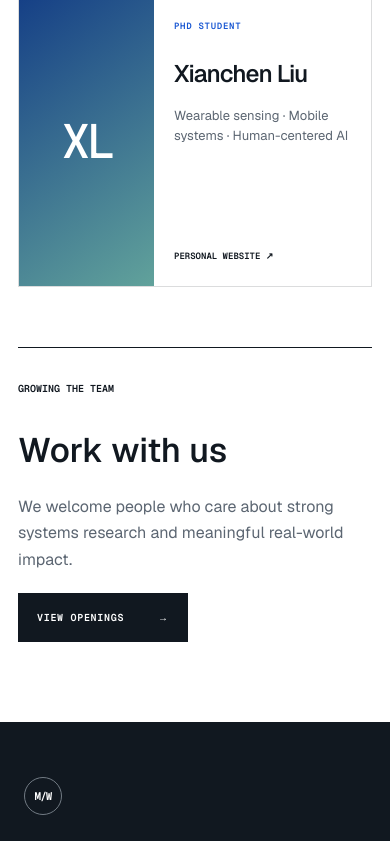
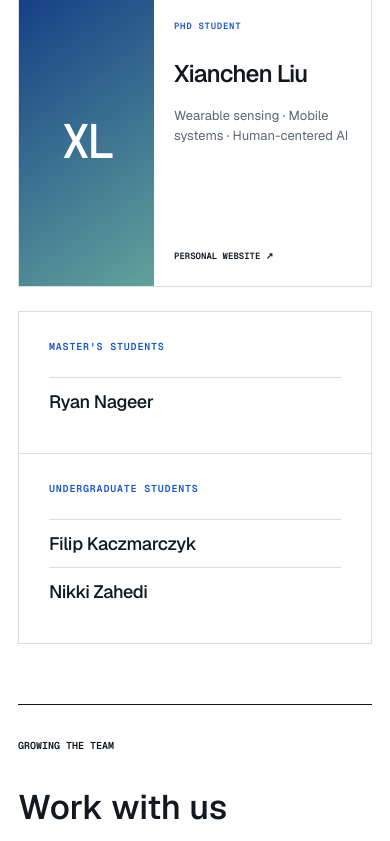
Before and after one commit to YangLiu-CS/mobile-wearable-systems-group, a Next.js app: page /people in a window 390 px wide. Shown: the part 1702-2543 px from the top of the page. Built offline with nearby package versions, Linux system fonts and the light colour scheme.

Commit message:
Add master's and undergraduate students

```diff
--- a/app/globals.css
+++ b/app/globals.css
@@ -174,6 +174,12 @@ nav a:hover::after { transform: scaleX(1); }
 .student-card h3 { margin: 0 0 14px; font-size: 24px; font-weight: 550; letter-spacing: -.035em; }
 .student-card span { color: var(--muted); font-size: 13px; line-height: 1.5; }
 .student-card b { margin-top: auto; padding-top: 22px; font: 600 9px var(--font-geist-mono); text-transform: uppercase; }
+.student-lists { display: grid; grid-template-columns: repeat(2, 1fr); margin-top: 24px; border: 1px solid var(--line); background: #fff; }
+.student-lists section { min-height: 160px; padding: 28px 30px; border-right: 1px solid var(--line); }
+.student-lists section:last-child { border-right: 0; }
+.student-lists h3 { margin: 0 0 24px; color: var(--blue); font: 600 10px var(--font-geist-mono); text-transform: uppercase; letter-spacing: .08em; }
+.student-lists ul { margin: 0; padding: 0; list-style: none; }
+.student-lists li { padding: 10px 0; border-top: 1px solid var(--line); font-size: 18px; font-weight: 520; letter-spacing: -.02em; }
 .team-note { margin-top: 60px; padding-top: 34px; border-top: 1px solid var(--ink); display: grid; grid-template-columns: 180px 1fr; }
 .team-note > span { font: 600 10px var(--font-geist-mono); text-transform: uppercase; }
 .team-note h2 { margin: 0 0 18px; font-size: 34px; font-weight: 540; }
@@ -271,6 +277,9 @@ nav a:hover::after { transform: scaleX(1); }
   .student-photo, .student-initial { min-height: 250px; }
   .student-card > div:last-child { padding: 24px 20px; }
   .student-card p { margin-bottom: 24px; }
+  .student-lists { grid-template-columns: 1fr; }
+  .student-lists section { min-height: 0; border-right: 0; border-bottom: 1px solid var(--line); }
+  .student-lists section:last-child { border-bottom: 0; }
   .team-note { grid-template-columns: 1fr; gap: 30px; }
   .news-page article { grid-template-columns: 1fr auto; gap: 12px; }
   .news-number { grid-column: 2; }
--- a/app/people/page.tsx
+++ b/app/people/page.tsx
@@ -7,7 +7,7 @@ const basePath = process.env.NEXT_PUBLIC_BASE_PATH ?? "";
 export default function PeoplePage() {
   return <><section className="page-hero page-width"><p className="section-label">People</p><h1>Meet the group.</h1><p>We are building a collaborative team around mobile systems, wearable sensing, and human-centered computing.</p></section>
     <section className="people-page page-width"><article className="director-card"><div className="director-photo"><img src={`${basePath}/yang-liu.jpg`} alt="Yang Liu" /></div><div className="director-info"><p className="section-label">Principal Investigator</p><h2>Yang Liu</h2><p className="role">Assistant Professor · Department of Computer Science<br />Florida State University</p><p>Yang&apos;s research sits at the intersection of wearable sensing, mobile computing, and artificial intelligence. Before joining FSU, he was a Senior Research Associate and Affiliated Lecturer at the University of Cambridge.</p><div className="profile-links"><a href="https://yangliu-cs.github.io/" target="_blank" rel="noreferrer">Personal website ↗</a><a href="https://scholar.google.com.sg/citations?hl=en&amp;user=prIwSokAAAAJ" target="_blank" rel="noreferrer">Google Scholar ↗</a><a href="mailto:yl25r@fsu.edu">Email ↗</a></div></div></article>
-      <section className="students-section"><div className="section-top"><div><p className="section-label">Students</p><h2>Graduate researchers</h2></div></div><div className="student-grid"><a className="student-card" href="https://nancy-gaoo.github.io/" target="_blank" rel="noreferrer"><div className="student-photo"><img src={`${basePath}/people/linlu-gao.jpg`} alt="Linlu Nancy Gao" /></div><div><p>PhD Student</p><h3>Linlu (Nancy) Gao</h3><span>Mobile health · HCI · Ubiquitous computing</span><b>Personal website ↗</b></div></a><a className="student-card" href="https://xianchen-26.github.io/" target="_blank" rel="noreferrer"><div className="student-initial">XL</div><div><p>PhD Student</p><h3>Xianchen Liu</h3><span>Wearable sensing · Mobile systems · Human-centered AI</span><b>Personal website ↗</b></div></a></div></section>
+      <section className="students-section"><div className="section-top"><div><p className="section-label">Students</p><h2>PhD students</h2></div></div><div className="student-grid"><a className="student-card" href="https://nancy-gaoo.github.io/" target="_blank" rel="noreferrer"><div className="student-photo"><img src={`${basePath}/people/linlu-gao.jpg`} alt="Linlu Nancy Gao" /></div><div><p>PhD Student</p><h3>Linlu (Nancy) Gao</h3><span>Mobile health · HCI · Ubiquitous computing</span><b>Personal website ↗</b></div></a><a className="student-card" href="https://xianchen-26.github.io/" target="_blank" rel="noreferrer"><div className="student-initial">XL</div><div><p>PhD Student</p><h3>Xianchen Liu</h3><span>Wearable sensing · Mobile systems · Human-centered AI</span><b>Personal website ↗</b></div></a></div><div className="student-lists"><section><h3>Master&apos;s students</h3><ul><li>Ryan Nageer</li></ul></section><section><h3>Undergraduate students</h3><ul><li>Filip Kaczmarczyk</li><li>Nikki Zahedi</li></ul></section></div></section>
       <div className="team-note"><span>Growing the team</span><div><h2>Work with us</h2><p>We welcome people who care about strong systems research and meaningful real-world impact.</p><Link className="button button-dark" href="/join">View openings <span>→</span></Link></div></div>
     </section></>;
 }
```
